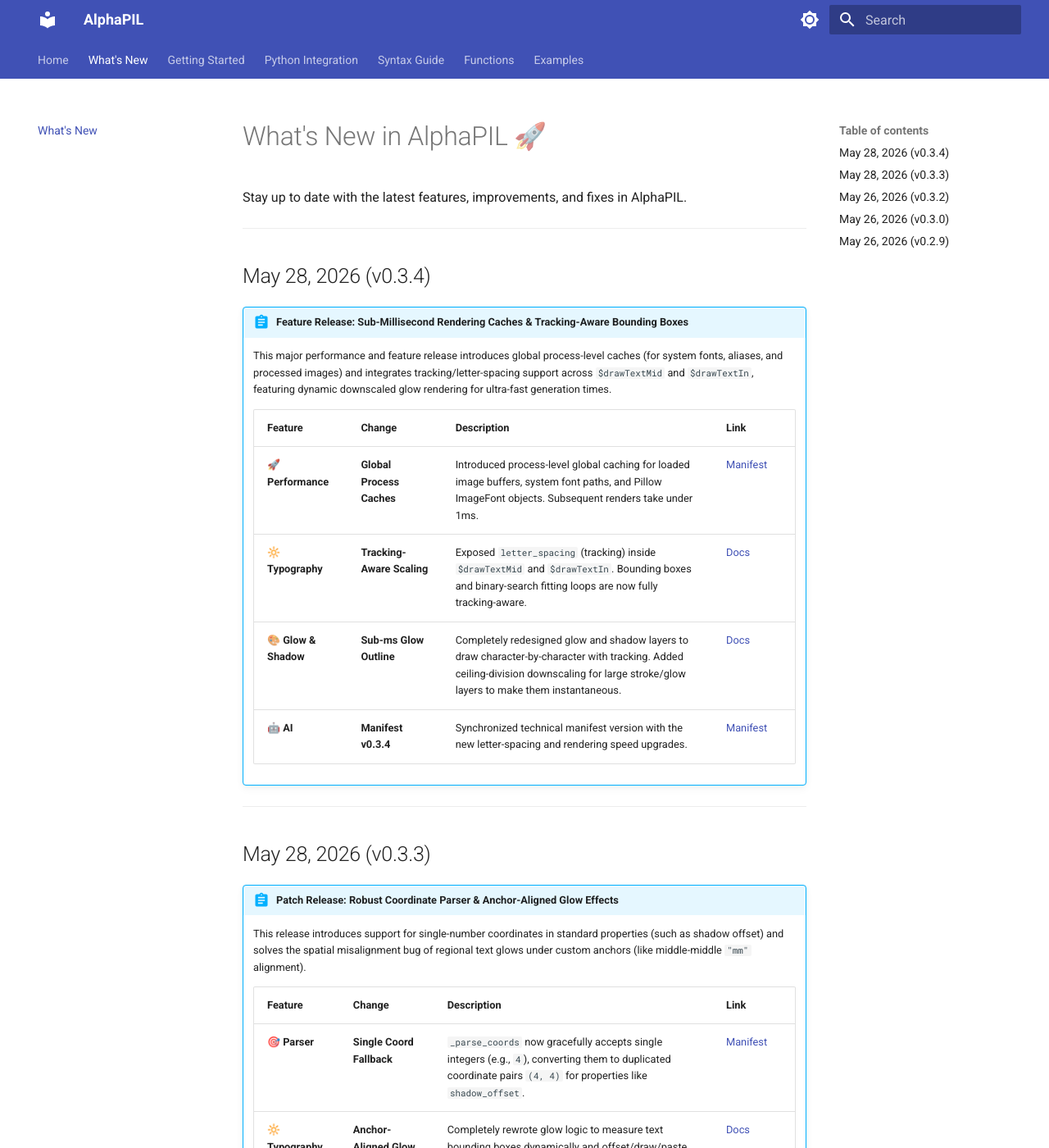
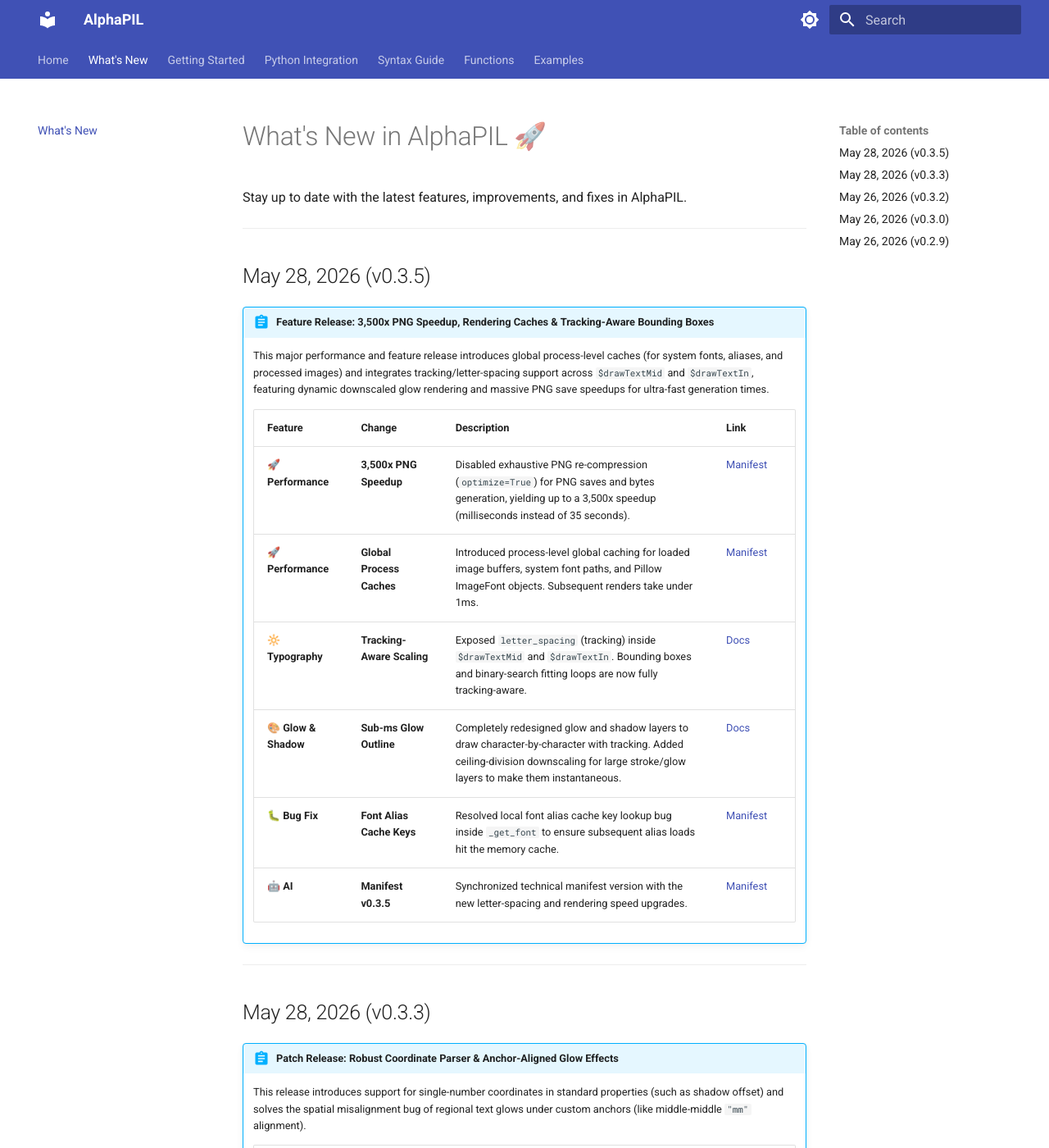
Before and after one commit to MeraLabs/alphapil, an MkDocs documentation site: the page built from docs/whats-new.md, in a window 1280 px wide and 1400 px high. Shown: the whole window at 82% size. Built offline with MkDocs 1.6.1 and Material for MkDocs 9.7.7, drawn with Linux system fonts in a browser that asks for light colours.

Commit message:
bump: release version 0.3.5

```diff
--- a/ALPHAPIL_MANIFEST.txt
+++ b/ALPHAPIL_MANIFEST.txt
@@ -1,4 +1,4 @@
-ALPHAPIL TECHNICAL MANIFEST (V0.3.4)
+ALPHAPIL TECHNICAL MANIFEST (V0.3.5)
 ====================================
 Guide for AI Agents to write professional AlphaPIL templates.
 
--- a/docs/whats-new.md
+++ b/docs/whats-new.md
@@ -4,16 +4,18 @@
 
 ---
 
-## May 28, 2026 (v0.3.4)
-!!! abstract "Feature Release: Sub-Millisecond Rendering Caches & Tracking-Aware Bounding Boxes"
-    This major performance and feature release introduces global process-level caches (for system fonts, aliases, and processed images) and integrates tracking/letter-spacing support across `$drawTextMid` and `$drawTextIn`, featuring dynamic downscaled glow rendering for ultra-fast generation times.
+## May 28, 2026 (v0.3.5)
+!!! abstract "Feature Release: 3,500x PNG Speedup, Rendering Caches & Tracking-Aware Bounding Boxes"
+    This major performance and feature release introduces global process-level caches (for system fonts, aliases, and processed images) and integrates tracking/letter-spacing support across `$drawTextMid` and `$drawTextIn`, featuring dynamic downscaled glow rendering and massive PNG save speedups for ultra-fast generation times.
 
     | Feature | Change | Description | Link |
     | :--- | :--- | :--- | :--- |
+    | **🚀 Performance** | **3,500x PNG Speedup** | Disabled exhaustive PNG re-compression (`optimize=True`) for PNG saves and bytes generation, yielding up to a 3,500x speedup (milliseconds instead of 35 seconds). | [Manifest](ALPHAPIL_MANIFEST.txt) |
     | **🚀 Performance** | **Global Process Caches** | Introduced process-level global caching for loaded image buffers, system font paths, and Pillow ImageFont objects. Subsequent renders take under 1ms. | [Manifest](ALPHAPIL_MANIFEST.txt) |
     | **🔆 Typography** | **Tracking-Aware Scaling** | Exposed `letter_spacing` (tracking) inside `$drawTextMid` and `$drawTextIn`. Bounding boxes and binary-search fitting loops are now fully tracking-aware. | [Docs](functions/text/drawTextIn.md) |
     | **🎨 Glow & Shadow** | **Sub-ms Glow Outline** | Completely redesigned glow and shadow layers to draw character-by-character with tracking. Added ceiling-division downscaling for large stroke/glow layers to make them instantaneous. | [Docs](functions/text/drawTextIn.md) |
-    | **🤖 AI** | **Manifest v0.3.4** | Synchronized technical manifest version with the new letter-spacing and rendering speed upgrades. | [Manifest](ALPHAPIL_MANIFEST.txt) |
+    | **🐛 Bug Fix** | **Font Alias Cache Keys** | Resolved local font alias cache key lookup bug inside `_get_font` to ensure subsequent alias loads hit the memory cache. | [Manifest](ALPHAPIL_MANIFEST.txt) |
+    | **🤖 AI** | **Manifest v0.3.5** | Synchronized technical manifest version with the new letter-spacing and rendering speed upgrades. | [Manifest](ALPHAPIL_MANIFEST.txt) |
 
 ---
 
--- a/pyproject.toml
+++ b/pyproject.toml
@@ -4,7 +4,7 @@
 
 [project]
 name = "alphapil"
-version = "0.3.4"
+version = "0.3.5"
 description = "An asynchronous, template-based image generation engine"
 authors = [{name = "MeraLabs", email = "meralabs.official@gmail.com"}]
 license = "MIT"
--- a/src/alphapil/__init__.py
+++ b/src/alphapil/__init__.py
@@ -5,7 +5,7 @@
 in image generation templates, with support for asynchronous operations.
 """
 
-__version__ = "0.3.4"
+__version__ = "0.3.5"
 __author__ = "MeraLabs"
 
 from .engine import CanvasEngine
```
